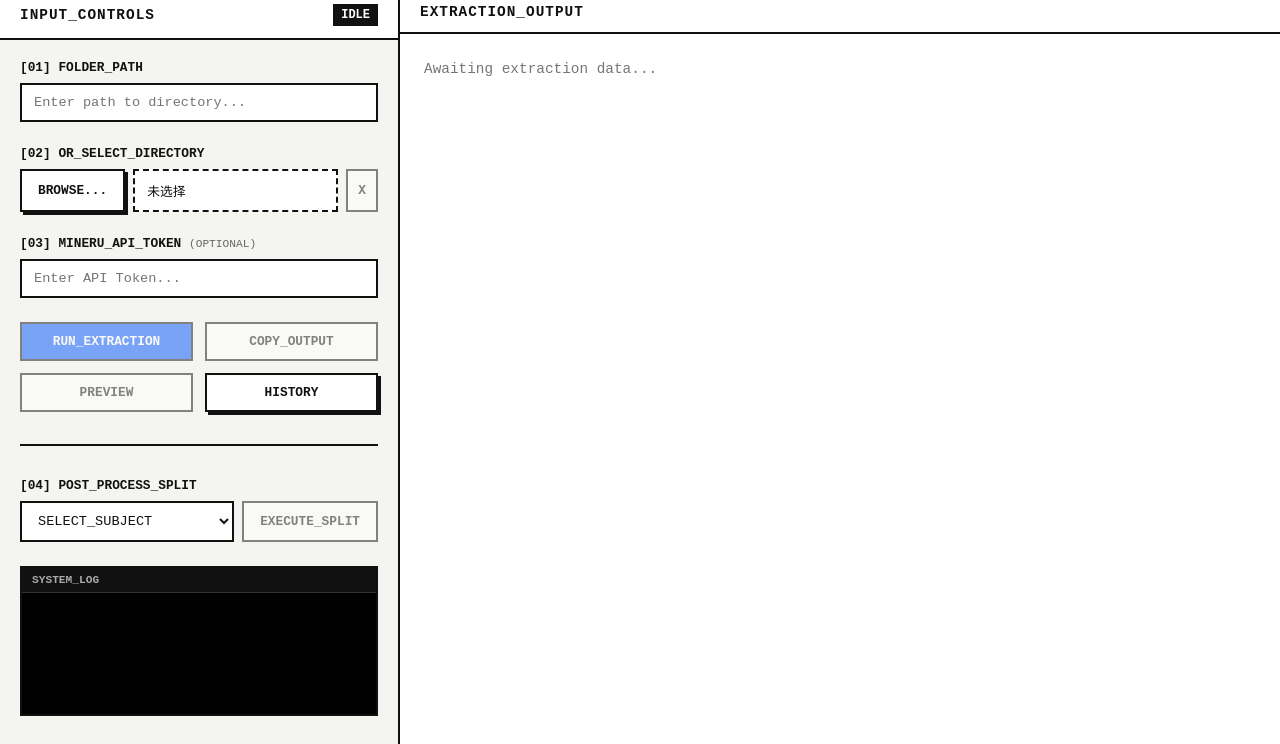
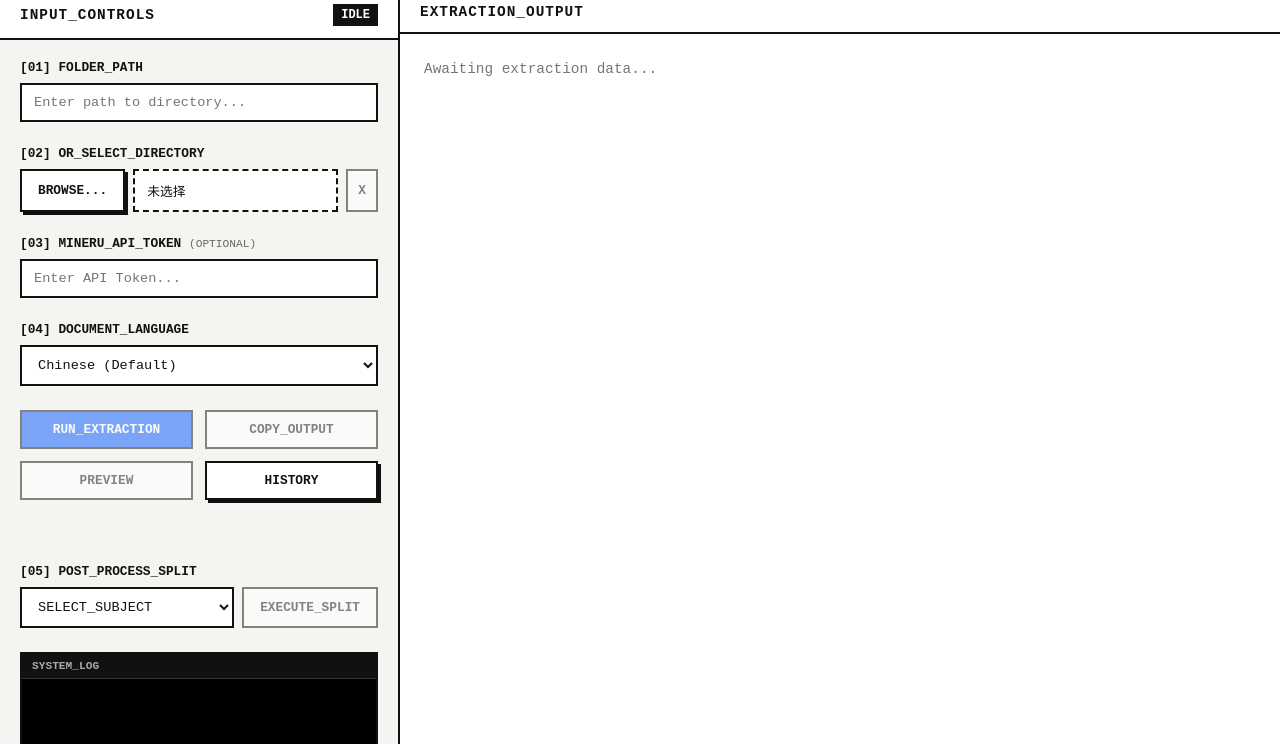
Before and after one commit to wangqingdhuo/MinerU2.5pro-PDF, a plain HTML site: page frontend/index.html in a window 1280 px wide. Shown: the part 56-800 px from the top of the page. Drawn offline with Linux system fonts and the light colour scheme.

Commit message:
feat: Update API Endpoints and Debug
Co-authored-by: traeagent <traeagent@users.noreply.github.com>

```diff
--- a/frontend/app.js
+++ b/frontend/app.js
@@ -699,6 +699,10 @@ async function runOcrFolder(files) {
     if (token) {
       headers["X-PaddleOCR-Token"] = token;
     }
+    const langEl = $("#language");
+    if (langEl && langEl.value) {
+      headers["X-Language"] = langEl.value;
+    }
 
     const resp = await fetch(`${API_BASE}/api/ocr/upload-folder`, {
       method: "POST",
--- a/frontend/index.html
+++ b/frontend/index.html
@@ -46,6 +46,19 @@
             <input id="ocrToken" type="password" class="input-brutal" placeholder="Enter API Token...">
           </div>
 
+          <div class="control-group">
+            <label class="block-label" for="language">[04] DOCUMENT_LANGUAGE</label>
+            <select id="language" class="input-brutal">
+              <option value="zh" selected>Chinese (Default)</option>
+              <option value="en">English</option>
+              <option value="japan">Japanese</option>
+              <option value="latin">French / German / Spanish (Latin)</option>
+              <option value="east_slavic">Russian (East Slavic)</option>
+              <option value="cyrillic">Cyrillic Script</option>
+              <option value="auto">Auto Detect</option>
+            </select>
+          </div>
+
           <div class="action-grid">
             <button id="run" class="btn-brutal btn-primary">RUN_EXTRACTION</button>
             <button id="copy" class="btn-brutal" disabled>COPY_OUTPUT</button>
@@ -56,7 +69,7 @@
           <div class="divider"></div>
 
           <div class="control-group">
-            <label class="block-label">[04] POST_PROCESS_SPLIT</label>
+            <label class="block-label">[05] POST_PROCESS_SPLIT</label>
             <div class="split-row">
               <select id="subject" class="input-brutal">
                 <option value="">SELECT_SUBJECT</option>
```
